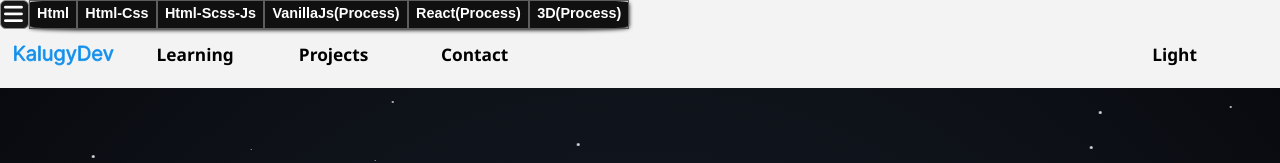
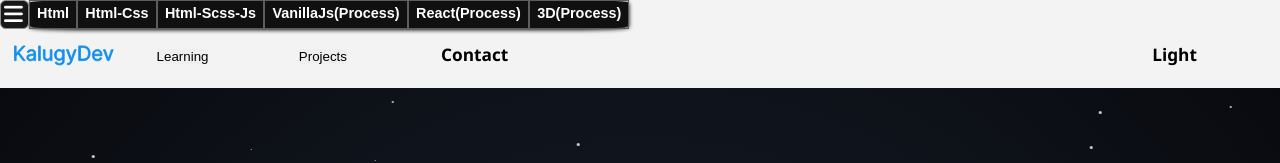
Before and after one commit to Kalugy/kalugy-projects, a React (Create React App) app: page /kalugy-projects/v5 in a window 1280 px wide. Shown: the top 163 px of the page. Built offline with nearby package versions, Linux system fonts and the light colour scheme; some icons are missing.

Commit message:
simple router on vanilla

```diff
--- a/src/Option5/Content/Content.jsx
+++ b/src/Option5/Content/Content.jsx
@@ -40,6 +40,8 @@ export const Content=()=>{
     return(
    <>
     <main className="main-div-v5">
+
+    <div id="content"></div>
             <div className="content-v5">
                 <div className="main-content-header-v5">
                     <img src={Photo} alt="profile"/>
@@ -50,6 +52,7 @@ export const Content=()=>{
                 <div className="starv5-grid">
                 </div>
             </div>
+
     </main>
     {/*
     <main className="version5">
--- a/src/Option5/Header/Header.css
+++ b/src/Option5/Header/Header.css
@@ -1,3 +1,7 @@
+.linkk{
+    cursor: pointer;
+}
+
 .header-v5 nav ul{
     background-color: var(--color-primary-v5);
     color: var(--color-black-v5);
--- a/src/Option5/Header/Header.jsx
+++ b/src/Option5/Header/Header.jsx
@@ -1,7 +1,12 @@
 import "./Header.css"
+import {Router} from "../Router/router"
+import {PATHS} from "../Router/routes"
 
-export const Header=()=>(
-    <header className="header-v5">
+export const Header=()=>{
+    let Routerr = new Router(PATHS);
+
+    return <header className="header-v5">
+
             <nav>
                 <ul>
                     <li>
@@ -17,8 +22,8 @@ export const Header=()=>(
                             <path d="M474.227 19.4545L454.864 71.8182H446.682L427.318 19.4545H436.045L450.5 61.1818H451.045L465.5 19.4545H474.227Z" stroke="#1290EC" strokeWidth="4" mask="url(#path-1-outside-1_7_3)"/>
                         </svg>
                     </li>
-                    <li>Learning</li>
-                    <li>Projects</li>
+                    <li> <button onClick={function(){Routerr.load('about')}} className="linkk">Learning</button></li>
+                    <li> <button onClick={function(){Routerr.load('contact')}} className="linkk">Projects </button></li>
                     <li>Contact</li>
                     <li>Light <i className="fa-solid "></i></li>
                 </ul>
@@ -28,4 +33,4 @@ export const Header=()=>(
             */}
             {/*<Data/>*/}
     </header>
-);
+}
--- /dev/null
+++ b/src/Option5/Router/router.js
@@ -0,0 +1,30 @@
+export class Router {
+    constructor(paths) {
+        this.paths = paths;
+        this.initRouter();
+    }
+    initRouter() {
+        const {
+            location: {
+                pathname = "/"
+            }
+        } = window;
+        const URI = pathname === "/" ? "home" : pathname.replace("/", "");
+        this.load(URI);
+    }
+    load(page) {
+        console.log("page",page)
+        console.log(page)
+
+        if(page=='kalugy-projects/v5' || page=='home' ){
+            return
+        }
+        const { paths } = this;
+        const { path, template } = paths[page] || paths.error;
+        const $CONTAINER = document.querySelector("#content");
+        console.log("$CONTAINER",$CONTAINER)
+        console.log("template",template)
+        $CONTAINER.innerHTML = template;
+        window.history.pushState({}, "Genial", path);
+    }
+}
--- /dev/null
+++ b/src/Option5/Router/routes.js
@@ -0,0 +1,26 @@
+export const PATHS = {
+    home: {
+        path: "/",
+        template: `
+            <h1>🏠 Home</h1>
+            <p>Lorem ipsum dolor sit, amet consectetur adipisicing elit. Ipsum harum aliquam reiciendis dignissimos? Perferendis consequuntur vitae fugiat fuga neque ipsum?</p>
+            <img src="https://source.unsplash.com/random/400x300" alt="Random Image">
+        `,
+    },
+    about: {
+        path: "/about",
+        template: `
+            <h1>👩🏻‍💻 Sobre mi</h1>
+            <p>Lorem ipsum dolor sit, amet consectetur adipisicing elit. Ipsum harum aliquam reiciendis dignissimos? Perferendis consequuntur vitae fugiat fuga neque ipsum?</p>
+            <img src="https://source.unsplash.com/random/500x400" alt="Random Image">
+        `,
+    },
+    contact: {
+        path: "/contact",
+        template: `
+            <h1>📱 Contacto</h1>
+            <p>Lorem ipsum dolor sit, amet consectetur adipisicing elit. Ipsum harum aliquam reiciendis dignissimos? Perferendis consequuntur vitae fugiat fuga neque ipsum?</p>
+            <img src="https://source.unsplash.com/random/600x500" alt="Random Image">
+        `,
+    }
+}
```
